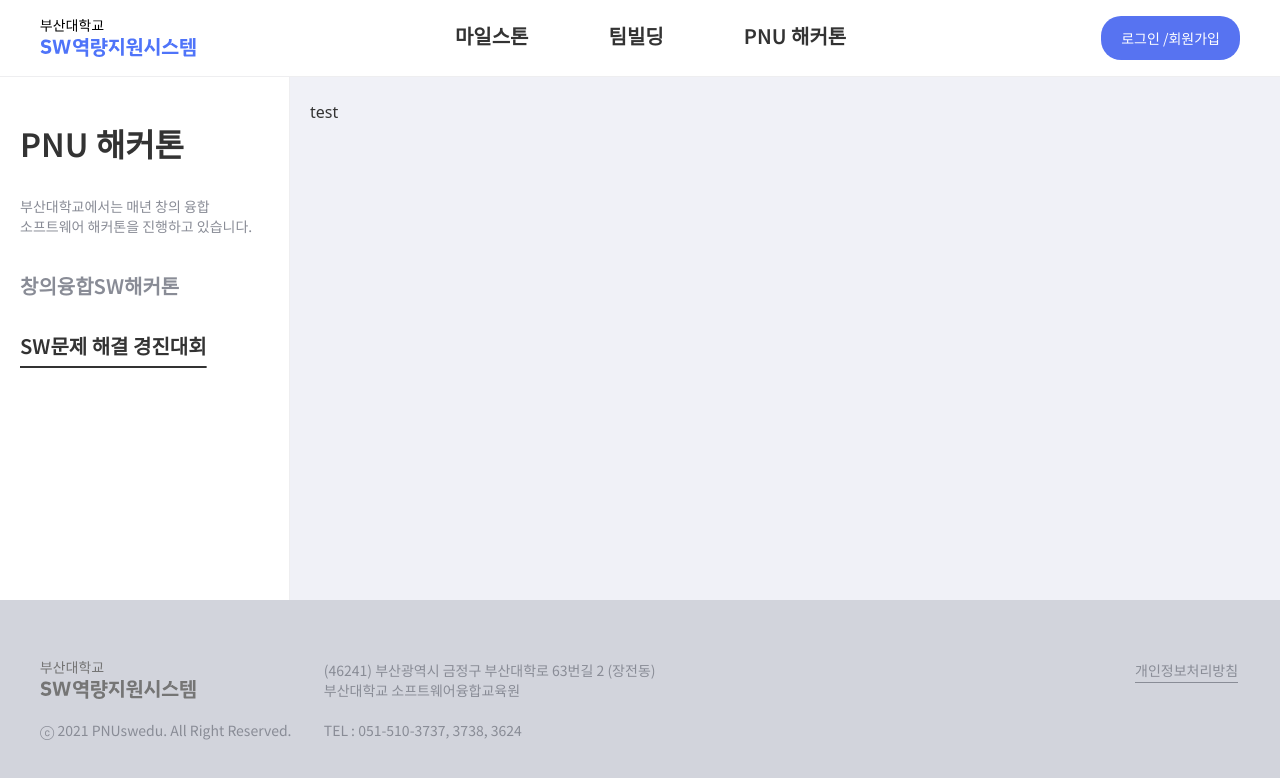
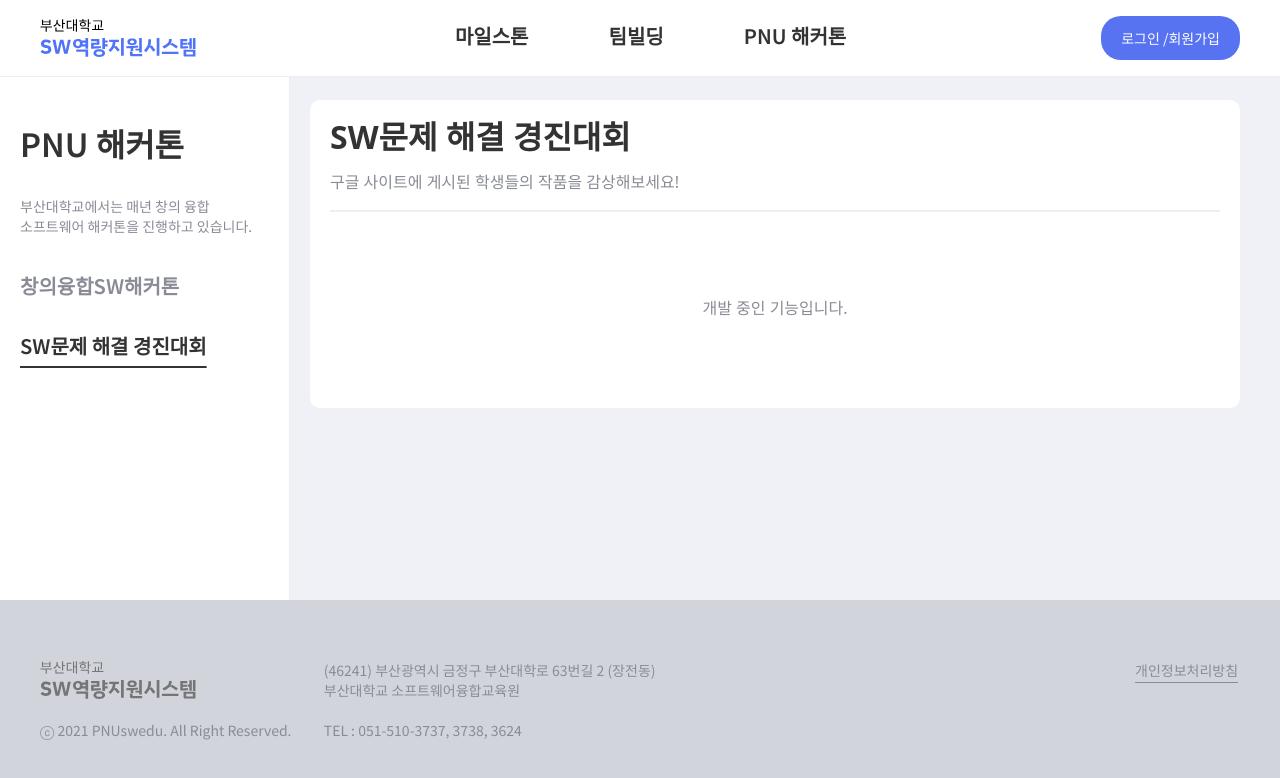
Before and after one commit to SW-CSS/sw-css, a Next.js app in the folder frontend/: page /hackathon/sw-contest in a window 1280 px wide. Shown: the top 778 px of the page. Built offline with nearby package versions, Linux system fonts and the light colour scheme.

Commit message:
feat: 해커톤 개발중인 기능이라고 표시
#182

```diff
--- a/frontend/src/app/(withSidebar)/hackathon/page.tsx
+++ b/frontend/src/app/(withSidebar)/hackathon/page.tsx
@@ -13,7 +13,12 @@ const Page = async ({ searchParams }: { searchParams?: { [key: string]: string |
 
   const page = searchParams?.page ? parseInt(searchParams.page, 10) : 1;
 
-  const hackathons = await getHackathons(page, 6);
+  let hackathons;
+  try {
+    hackathons = await getHackathons(page, 6);
+  } catch (err) {
+    // TODO: server api error handling
+  }
 
   const getHackathonState = (startDate: string, endDate: string) => {
     const now = Date.now();
@@ -44,7 +49,10 @@ const Page = async ({ searchParams }: { searchParams?: { [key: string]: string |
         description="소프트웨어융합교육원에서는 2018년부터 매년 창의융합 SW 해커톤을 개최해오고 있습니다."
       />
       <div className="h-0 w-full border border-border" />
-      {hackathons?.content && hackathons.content.length > 0 ? (
+
+      <div className="flex h-40 w-full items-center justify-center text-comment">개발 중인 기능입니다.</div>
+
+      {/* {hackathons?.content && hackathons.content.length > 0 ? (
         <div className="grid grid-cols-1 gap-6 py-4 sm:grid-cols-2 md:grid-cols-3">
           {hackathons.content.map((hackathon) => (
             <Link
@@ -96,7 +104,7 @@ const Page = async ({ searchParams }: { searchParams?: { [key: string]: string |
         <div className="flex h-40 w-full items-center justify-center text-comment">해커톤 정보가 없습니다.</div>
       )}
 
-      <Pagination currentPage={page} totalItems={hackathons?.totalElements ?? 0} pathname={pathname} pageSize={6} />
+      <Pagination currentPage={page} totalItems={hackathons?.totalElements ?? 0} pathname={pathname} pageSize={6} /> */}
     </div>
   );
 };
--- a/frontend/src/app/(withSidebar)/hackathon/sw-contest/page.tsx
+++ b/frontend/src/app/(withSidebar)/hackathon/sw-contest/page.tsx
@@ -1,3 +1,14 @@
-const Page = () => <div>test</div>;
+import Title from '@/components/Title';
+
+const Page = () => {
+  return (
+    <div className="flex w-full flex-col gap-4 rounded-sm bg-white p-5">
+      <Title title="SW문제 해결 경진대회" description="구글 사이트에 게시된 학생들의 작품을 감상해보세요!" />
+      <div className="h-0 w-full border border-border" />
+
+      <div className="flex h-40 w-full items-center justify-center text-comment">개발 중인 기능입니다.</div>
+    </div>
+  );
+};
 
 export default Page;
```
